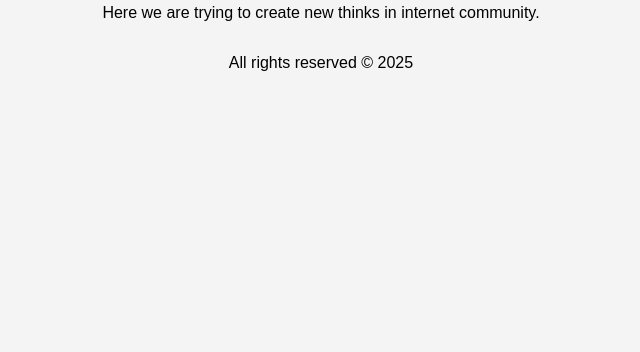
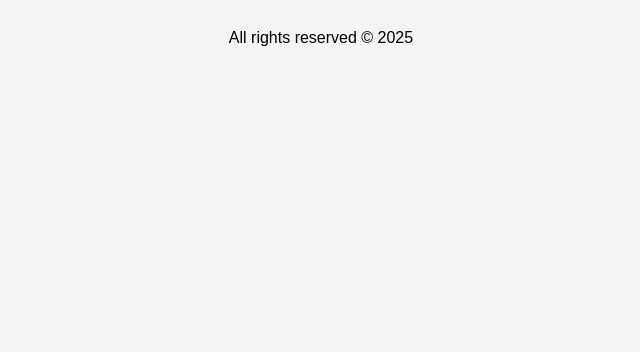
Before and after one commit to NandeeshNanjundappan/khynd, a plain HTML site: page index.html in a window 1280 px wide. Shown: the part 448-800 px from the top of the page, without its empty margins (319-959 px from the left). Drawn offline with Linux system fonts and the light colour scheme.

Commit message:
Update index.html

```diff
--- a/index.html
+++ b/index.html
@@ -25,7 +25,6 @@
 <body>
     <img src="img/Khynd124.png" alt="khynd" class="logo">
     <p>Back soon ..!</p>
-    <p>Here we are trying to create new thinks in internet community.</p>
 <footer>
     <p>All rights reserved © 2025</p>
 </footer>
```
